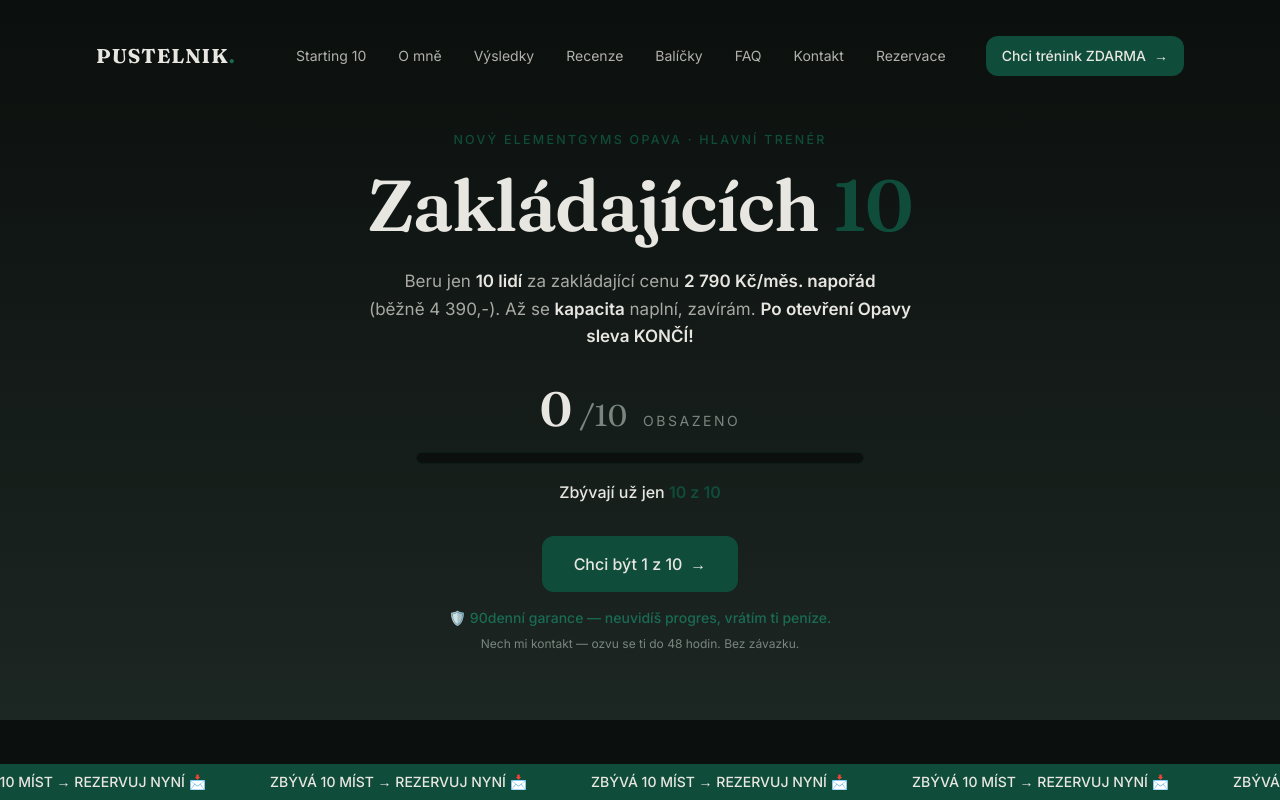
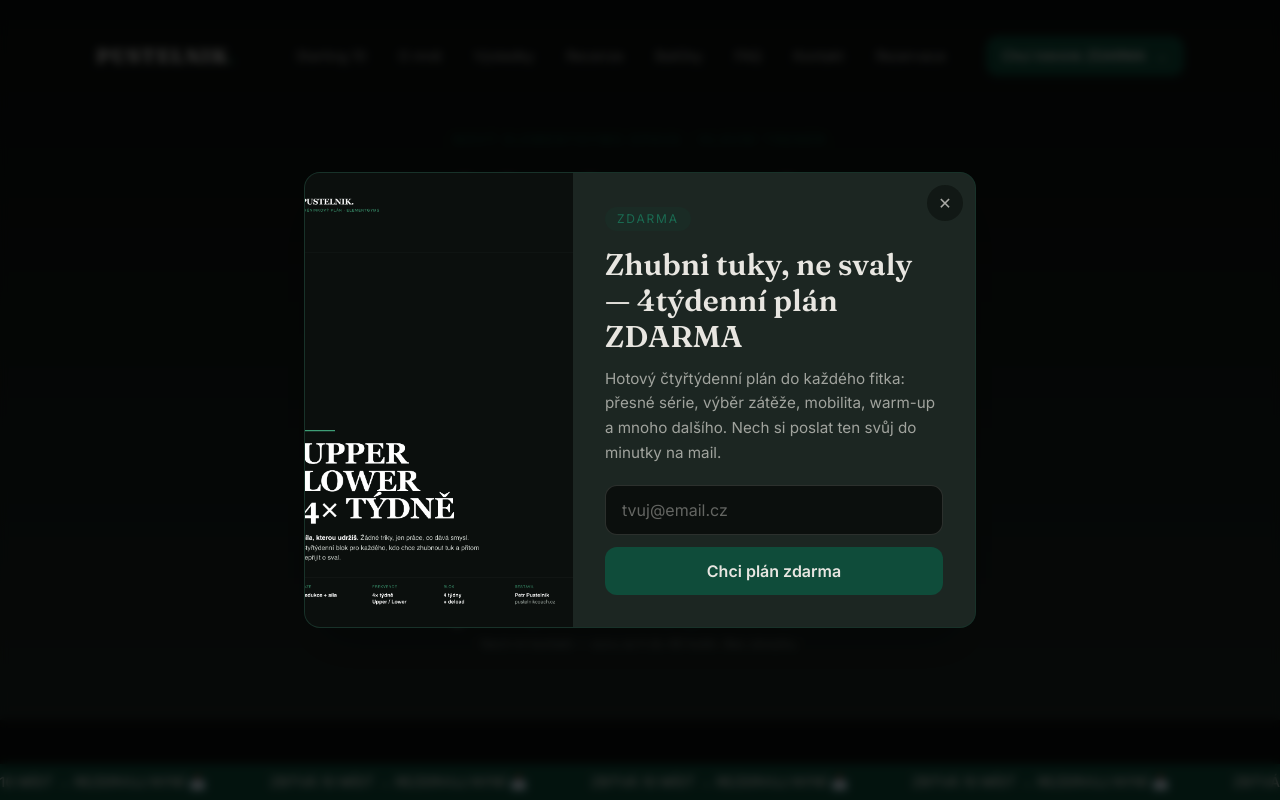
Before and after one commit to pustelnikcoach/pustelnikcoach, a Next.js app: page / in a window 1280 px wide. Shown: the top 800 px of the page. Built offline with nearby package versions, Linux system fonts and the light colour scheme.

Commit message:
Lead magnet: vyskakovací popup (titulka plánu) + přepis copy boxu

```diff
--- a/app/layout.tsx
+++ b/app/layout.tsx
@@ -2,6 +2,7 @@ import type { Metadata, Viewport } from "next";
 import { Fraunces, Inter } from "next/font/google";
 import Script from "next/script";
 import { seo } from "@/lib/content";
+import { PlanMagnetModal } from "@/components/PlanMagnetModal";
 import "./globals.css";
 
 // Google Analytics 4 Measurement ID — pokud chceš změnit GA property, uprav jen tuhle hodnotu.
@@ -74,6 +75,7 @@ export default function RootLayout({
           Přeskočit na obsah
         </a>
         {children}
+        <PlanMagnetModal />
         <Script
           src={`https://www.googletagmanager.com/gtag/js?id=${GA_ID}`}
           strategy="afterInteractive"
--- /dev/null
+++ b/components/PlanMagnetModal.tsx
@@ -0,0 +1,133 @@
+"use client";
+
+import { useEffect, useState } from "react";
+
+// Vyskakovací lead magnet — naskočí jednou za návštěvu (sessionStorage).
+// Doručení řeší stejný endpoint /api/magnet jako sekce PlanMagnet.
+export function PlanMagnetModal() {
+  const [open, setOpen] = useState(false);
+  const [email, setEmail] = useState("");
+  const [status, setStatus] = useState<"idle" | "loading" | "done" | "error">(
+    "idle",
+  );
+  const [error, setError] = useState("");
+
+  useEffect(() => {
+    if (sessionStorage.getItem("planPopup")) return;
+    const t = setTimeout(() => setOpen(true), 1200);
+    return () => clearTimeout(t);
+  }, []);
+
+  const close = () => {
+    setOpen(false);
+    sessionStorage.setItem("planPopup", "1");
+  };
+
+  useEffect(() => {
+    if (!open) return;
+    const onKey = (e: KeyboardEvent) => e.key === "Escape" && close();
+    document.addEventListener("keydown", onKey);
+    return () => document.removeEventListener("keydown", onKey);
+  }, [open]);
+
+  const submit = async (e: React.FormEvent) => {
+    e.preventDefault();
+    setStatus("loading");
+    setError("");
+    try {
+      const res = await fetch("/api/magnet", {
+        method: "POST",
+        headers: { "Content-Type": "application/json" },
+        body: JSON.stringify({ email }),
+      });
+      if (!res.ok) {
+        const body = await res.json().catch(() => ({}));
+        throw new Error(body?.error || "Něco se pokazilo.");
+      }
+      setStatus("done");
+      sessionStorage.setItem("planPopup", "1");
+    } catch (err) {
+      setError(err instanceof Error ? err.message : "Něco se pokazilo.");
+      setStatus("error");
+    }
+  };
+
+  if (!open) return null;
+
+  return (
+    <div
+      className="fixed inset-0 z-[100] flex items-center justify-center bg-black/75 p-4 backdrop-blur-sm"
+      onClick={close}
+    >
+      <div
+        role="dialog"
+        aria-modal="true"
+        aria-label="Tréninkový plán zdarma"
+        onClick={(e) => e.stopPropagation()}
+        className="relative flex w-full max-w-2xl flex-col overflow-hidden rounded-2xl border border-emerald/30 bg-graphite shadow-2xl sm:flex-row"
+      >
+        <button
+          onClick={close}
+          aria-label="Zavřít"
+          className="absolute right-3 top-3 z-10 flex h-9 w-9 items-center justify-center rounded-full bg-ink/60 text-bone/70 transition-colors hover:bg-ink hover:text-bone"
+        >
+          ✕
+        </button>
+
+        <img
+          src="/plan-cover.png"
+          alt="Titulní strana tréninkového plánu Upper/Lower 4× týdně"
+          className="h-40 w-full object-cover object-top sm:h-auto sm:w-2/5"
+        />
+
+        <div className="p-6 sm:p-8">
+          <div className="inline-flex items-center gap-2 rounded-full bg-emerald/15 px-3 py-1 text-xs uppercase tracking-[0.15em] text-emerald-light">
+            Zdarma
+          </div>
+          <h2 className="mt-4 font-display text-2xl font-semibold leading-tight text-bone sm:text-3xl">
+            Zhubni tuky, ne svaly — 4týdenní plán ZDARMA
+          </h2>
+
+          {status === "done" ? (
+            <p className="mt-5 font-semibold text-emerald-light">
+              Hotovo — plán ti letí do e-mailu. Kdyby nedorazil do pár minut,
+              mrkni do spamu.
+            </p>
+          ) : (
+            <>
+              <p className="mt-3 text-[0.95rem] leading-relaxed text-bone/65">
+                Hotový čtyřtýdenní plán do každého fitka: přesné série, výběr
+                zátěže, mobilita, warm-up a mnoho dalšího. Nech si poslat ten
+                svůj do minutky na mail.
+              </p>
+              <form onSubmit={submit} className="mt-5 flex flex-col gap-3" noValidate>
+                <input
+                  type="email"
+                  required
+                  value={email}
+                  onChange={(e) => setEmail(e.target.value)}
+                  placeholder="tvuj@email.cz"
+                  aria-label="E-mail"
+                  aria-invalid={status === "error"}
+                  className="rounded-xl border border-bone/15 bg-ink px-4 py-3 text-bone placeholder:text-bone/40 focus:border-emerald focus:outline-none"
+                />
+                <button
+                  type="submit"
+                  disabled={status === "loading"}
+                  className="rounded-xl bg-emerald px-6 py-3 font-semibold text-bone transition-colors hover:bg-emerald-light disabled:opacity-60"
+                >
+                  {status === "loading" ? "Posílám…" : "Chci plán zdarma"}
+                </button>
+              </form>
+              {status === "error" && (
+                <p role="alert" className="mt-3 text-sm text-red-400">
+                  {error}
+                </p>
+              )}
+            </>
+          )}
+        </div>
+      </div>
+    </div>
+  );
+}
--- a/components/sections/PlanMagnet.tsx
+++ b/components/sections/PlanMagnet.tsx
@@ -41,12 +41,12 @@ export function PlanMagnet() {
               Zdarma
             </div>
             <h2 className="mt-6 font-display font-semibold text-display-lg text-bone">
-              Zhubni tuk, ne svaly — za 4 týdny
+              Zhubni tuky, ne svaly — 4týdenní plán ZDARMA
             </h2>
             <p className="mt-4 text-[1.0625rem] text-bone/65 leading-relaxed">
-              Hotový čtyřtýdenní blok na stroje: přesné série, počty a lehčí
-              verze na dny, kdy nemáš čas ani energii. Nech mi e-mail a PDF ti
-              přijde do minuty.
+              Hotový čtyřtýdenní plán do každého fitka: přesné série, výběr
+              zátěže, mobilita, warm-up, nastavení a mnoho dalšího. Nech si
+              poslat ten svůj do minutky na mail.
             </p>
 
             {status === "done" ? (
```
Also changed, not shown: public/plan-cover.png (added).
